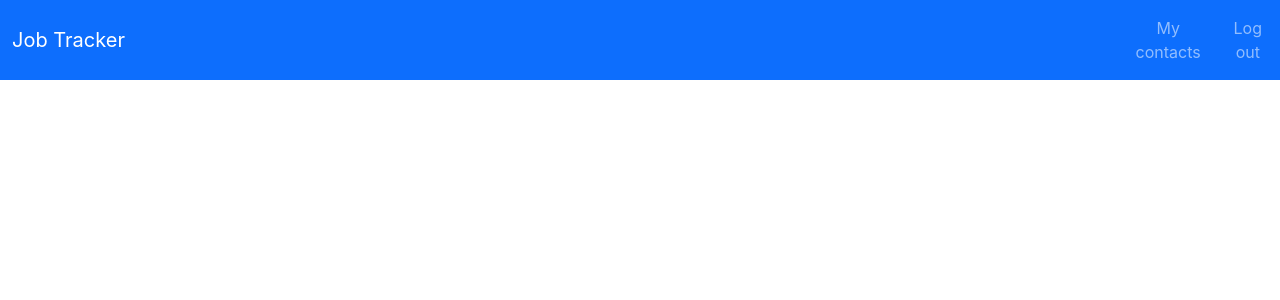
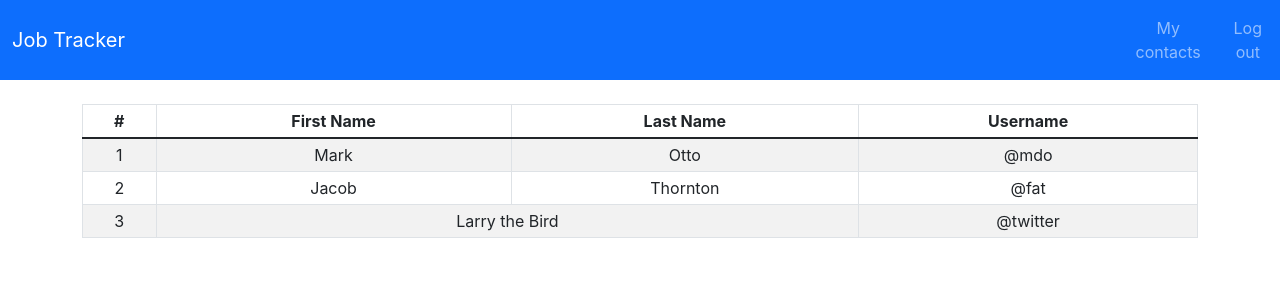
Before and after one commit to Dueonkim89/Job-Tracker, a React (Create React App) app: page /main in a window 1280 px wide. Shown: the top 300 px of the page. Built offline with nearby package versions, Linux system fonts and the light colour scheme; no server answers; sample sign-in values are in the browser's storage.

Commit message:
reverted back to using context and also updated login path for appbar

```diff
--- a/src/client/App.js
+++ b/src/client/App.js
@@ -14,8 +14,8 @@
 
 function App() {
     // use hooks to implement context
-    const [loggedIn, setLoggedIn] = useState(localStorage.getItem('loggedIn'));
-    const value = {loggedIn, setLoggedIn};
+    const [loggedInStatus, setLoggedInStatus] = useState(UserLoggedInContext);
+    const value = {loggedInStatus, setLoggedInStatus};
     // console.log("i am in app.js", loggedInStatus, value)
     return (
         <UserLoggedInContext.Provider value={value}>
--- a/src/client/components/AppBar.tsx
+++ b/src/client/components/AppBar.tsx
@@ -1,21 +1,15 @@
 import * as React from 'react';
-import { useState, useEffect } from 'react';
 import { LinkContainer } from 'react-router-bootstrap';
 import { Navbar, Container, Nav } from 'react-bootstrap';
 import {UserLoggedInContext} from "../context/UserLoggedInStatus";
-import { Navigate, useNavigate } from 'react-router-dom';
 
 export default function ProjectAppBar() {
-  // get loggedInstatus from localStorage
-  const [loggedIn, setLoggedIn] = useState(localStorage.getItem('loggedIn'));
-  // authentication token
-  const [token, setToken] = useState(localStorage.getItem('token'));
-  // return appbar for not logged in users
-  if (!token && !loggedIn) {
-    return notLoggedInUserAppBar();
-  }
-  // return appbar for logged in users
-  return loggedInUserAppBar();
+  // get loggedInstatus from context
+  const {loggedInStatus, setLoggedInStatus} = React.useContext(UserLoggedInContext);
+
+  const logout = () => {
+    localStorage.removeItem('token');
+    setLoggedInStatus(false);
   }
 
   function loggedInUserAppBar() {
@@ -29,7 +23,7 @@
             <Nav.Link>My contacts</Nav.Link>
           </LinkContainer>
           <LinkContainer to="login">
-          <Nav.Link onClick={removeTokenFromLS}>Log out</Nav.Link>
+            <Nav.Link onClick={logout}>Log out</Nav.Link>
           </LinkContainer>
         </Nav>
       </Navbar>
@@ -54,7 +48,10 @@
     );
   }
 
-function removeTokenFromLS(event : any) {
-  localStorage.removeItem('token');
-  window.location.reload();
+  // return appbar for not logged in users
+  if (!loggedInStatus) {
+    return notLoggedInUserAppBar();
   }
+  // return appbar for logged in users
+  return loggedInUserAppBar();
+}
--- a/src/client/components/Login.tsx
+++ b/src/client/components/Login.tsx
@@ -1,8 +1,9 @@
 import axios from "axios";
-import React, { useState, useEffect } from "react";
+import React, { useState, useEffect, useContext } from "react";
 import { Container, Row, Col, Form, Button, Nav } from "react-bootstrap";
 import { Link, useNavigate } from "react-router-dom";
 import { validStringData, validPassword } from "../utils/formValidation";
+import { UserLoggedInContext } from "../context/UserLoggedInStatus";
 
 function Login() {
     let navigate = useNavigate();
@@ -14,14 +15,16 @@
     // auth token
     const [token, setToken] = useState(localStorage.getItem("token"));
     // logged in status
-    const [loggedIn, setLoggedIn] = useState(localStorage.getItem("loggedIn"));
+    const {loggedInStatus, setLoggedInStatus} = useContext(UserLoggedInContext);
+
     // user information
 
     // checks if the token in the local storage matches the one created when the user logged in.
     // if it is the user is directed to protected page
     useEffect(() => {
+        console.log(loggedInStatus);
         checkToken();
-        if (loggedIn == "true") {
+        if (loggedInStatus) {
             console.log("user is logged in");
             navigate("/protected");
         } else {
@@ -41,7 +44,7 @@
                 })
                 .then((res) => {
                     console.log(res);
-                    setLoggedIn(localStorage.getItem("loggedIn"));
+                    setLoggedInStatus(true);
                     setUserID(localStorage.getItem('userID'));
                     navigate("/protected");
                 })
@@ -49,7 +52,7 @@
                     console.log(err);
                 });
         } else {
-            setLoggedIn("");
+            setLoggedInStatus(false);
             setUserID('');
             navigate("/login");
         }
@@ -85,10 +88,9 @@
                 .post("/api/users/login", { username, password })
                 .then((user) => {
                     console.log(user);
+                    setLoggedInStatus(true);
                     localStorage.setItem("token", user.data.token);
                     setToken(localStorage.getItem("token"));
-                    localStorage.setItem("loggedIn", "true");
-                    setLoggedIn(localStorage.getItem("loggedIn"));
                     localStorage.setItem("userID", user.data.userID);
                     setUserID(localStorage.getItem("userID"));
                     navigate("/protected");
--- a/src/client/components/MainDashboard.tsx
+++ b/src/client/components/MainDashboard.tsx
@@ -1,7 +1,8 @@
-import { Container, Row, Col, Form, Button, Nav } from 'react-bootstrap';
-import React, { useState, useEffect } from 'react';
+import { Container, Row, Col, Form, Button, Nav, Table } from 'react-bootstrap';
+import React, { useState, useEffect, useContext } from 'react';
 import { Link, useNavigate } from 'react-router-dom';
 import axios from 'axios';
+import { UserLoggedInContext } from "../context/UserLoggedInStatus";
 
 
 export default function Dashboard() {
@@ -11,12 +12,12 @@
     // auth token
     const [token, setToken] = useState(localStorage.getItem('token'));
     // logged in status
-    const [loggedIn, setLoggedIn] = useState(localStorage.getItem('loggedIn'));
+    const {loggedInStatus, setLoggedInStatus} = useContext(UserLoggedInContext);
     // user hashmap with hashmaps as data points
     const [userInfo, setUserInfo] = useState(localStorage.getItem('userInfo'));
 
     useEffect(() => {
-        if (loggedIn == 'true') {
+        if (loggedInStatus) {
             getApps();
             getSkills();
         }
@@ -25,7 +26,7 @@
     // function to get all of user applications
     // GET /api/applications?userID={userID}
     const getApps = (argument : void) => {
-        if (token) {
+        if (loggedInStatus && token) {
             axios.get("/api/applications?userID=" + userID, {
                 headers: {
                     Authorization: token,
@@ -39,7 +40,6 @@
                 }
             })
         } else {
-            setLoggedIn('');
             setUserID('');
             navigate('/login');
         }
@@ -65,7 +65,7 @@
 
     // GET request for all user skills
     const getSkills = () => {
-        if (token) {
+        if (loggedInStatus && token) {
             console.log('GET request for skills sent')
             axios.get("/api/skills/user?userID=" + userID, {
                 headers: {
@@ -81,7 +81,6 @@
                 }
             })
         } else {
-            setLoggedIn('');
             setUserID('');
             navigate('/login');
         }
@@ -93,9 +92,45 @@
     const generateMainTable = (argument: void) : JSX.Element => {
         return (
             <Container className="main-table">
-
+                <br />
+                {setUpTable()}
             </Container>
         );
+    }
+
+    // table
+    const setUpTable = () => {
+        return (
+            <Table striped bordered hover size="sm">
+                <thead>
+                    <tr>
+                    <th>#</th>
+                    <th>First Name</th>
+                    <th>Last Name</th>
+                    <th>Username</th>
+                    </tr>
+                </thead>
+                <tbody>
+                    <tr>
+                    <td>1</td>
+                    <td>Mark</td>
+                    <td>Otto</td>
+                    <td>@mdo</td>
+                    </tr>
+                    <tr>
+                    <td>2</td>
+                    <td>Jacob</td>
+                    <td>Thornton</td>
+                    <td>@fat</td>
+                    </tr>
+                    <tr>
+                    <td>3</td>
+                    <td colSpan={2}>Larry the Bird</td>
+                    <td>@twitter</td>
+                    </tr>
+                </tbody>
+            </Table>
+        )
     }
 
     return (
--- a/src/client/context/UserLoggedInStatus.js
+++ b/src/client/context/UserLoggedInStatus.js
@@ -1,9 +1,9 @@
-import React from "react";
+import React, { useState, setState } from "react";
 
 // https://stackoverflow.com/questions/41030361/how-to-update-react-context-from-inside-a-child-component
 const UserLoggedInContext = React.createContext({
     loggedInStatus: false,
-    setLoggedInStatus: () => {}
+    setLoggedInStatus: (status) => {}
   });
 
 export {UserLoggedInContext}
```
Lines whose indentation alone changed are shown as unchanged.
